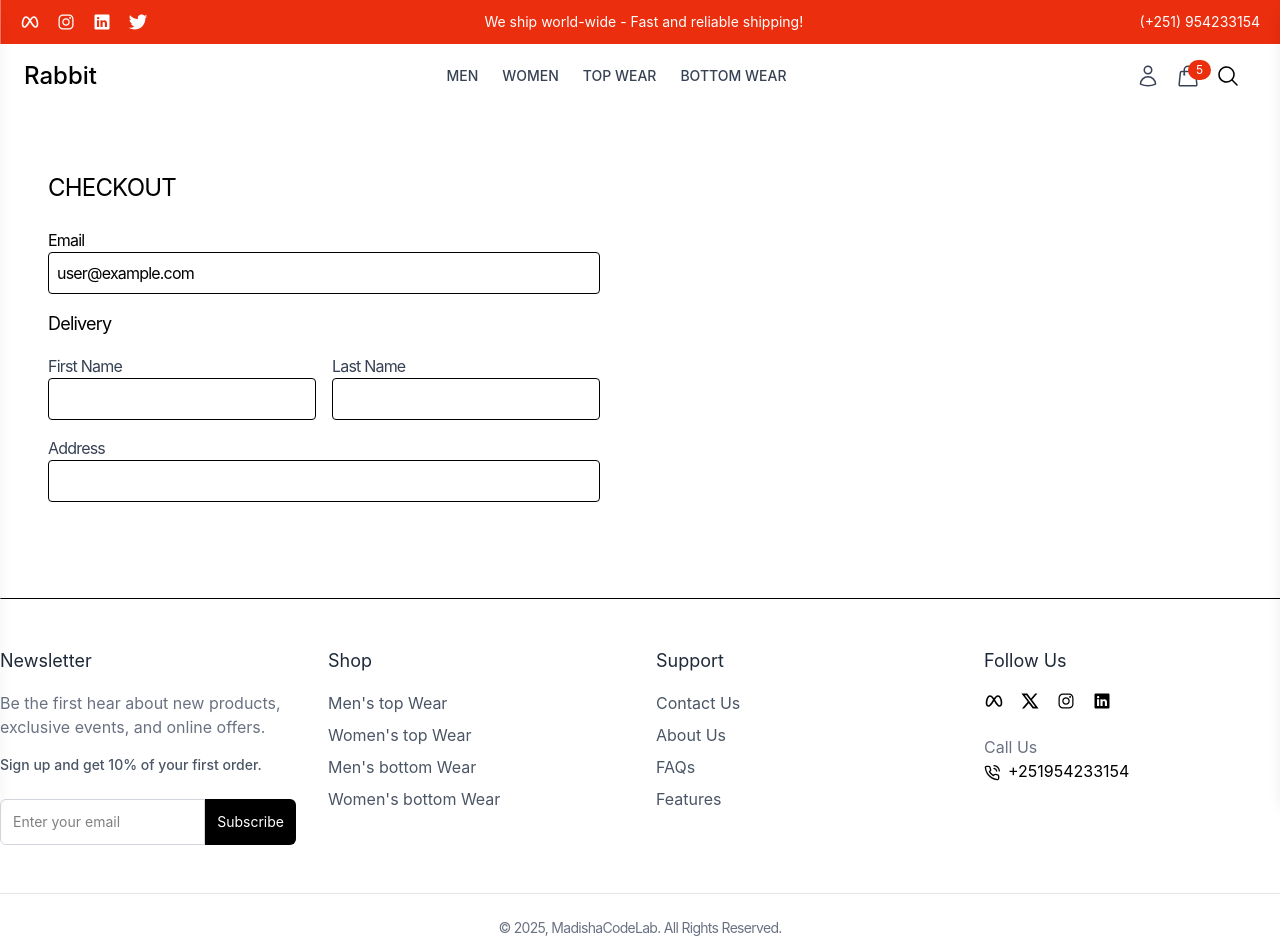
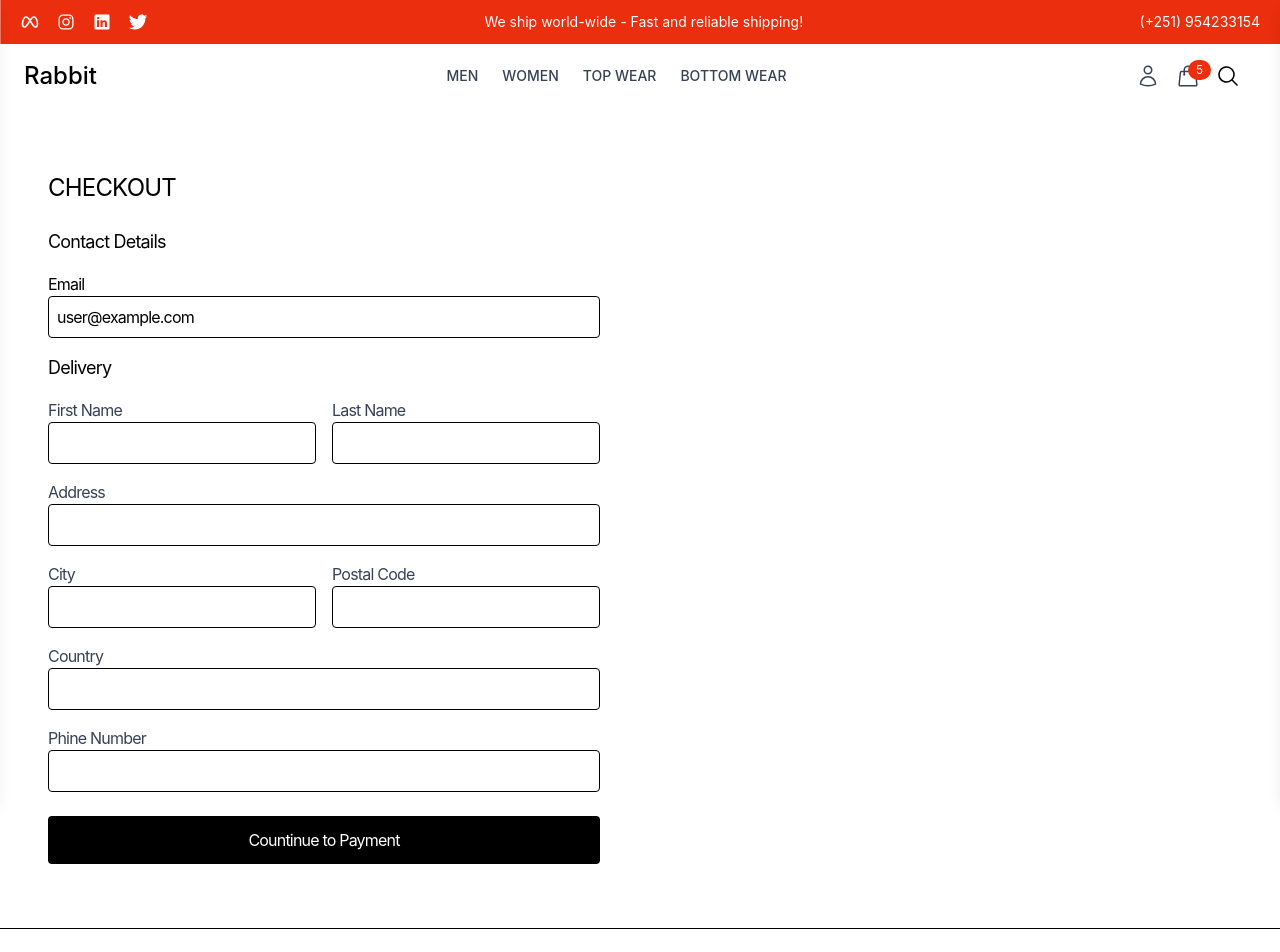
Before and after one commit to MadisoMelese/Rabbit-Collection, a React (Vite) app in the folder frontend/: page /checkout in a window 1280 px wide. Shown: the top 952 px of the page. Built offline with nearby package versions, Linux system fonts and the light colour scheme.

Commit message:
payment method added

```diff
--- a/frontend/package.json
+++ b/frontend/package.json
@@ -10,6 +10,7 @@
     "preview": "vite preview"
   },
   "dependencies": {
+    "@paypal/react-paypal-js": "^8.8.2",
     "@tailwindcss/vite": "^4.0.5",
     "react": "^19.0.0",
     "react-dom": "^19.0.0",
--- a/frontend/src/components/Cart/CheckOut.jsx
+++ b/frontend/src/components/Cart/CheckOut.jsx
@@ -1,5 +1,6 @@
 import { useState } from "react";
 import { useNavigate } from "react-router-dom";
+import PaypalButton from "./PaypalButton";
 
 const cart = {
   product: [
@@ -29,19 +30,34 @@ const CheckOut = () => {
   const [shippingAddress, setShippingAddress] = useState({
     firstName: "",
     lastName: "",
-    address:"",
-    city:"",
-    postalCode:"",
-    country:"",
-    phone:"",
+    address: "",
+    city: "",
+    postalCode: "",
+    country: "",
+    phone: "",
   });
+const [checkoutId, setCheckoutId] = useState(null)
+
+
+  const handlecreateCheckout = (e) => {
+    e.preventDefault();
+    console.log("checkout created");
+    console.log(shippingAddress);
+    console.log(checkoutId)
+  }
+
+  const handleSuccessPayment = (details)=>{
+    console.log("payment success", details);
+  }
+
   return (
     <div className="grid grid-cols-1 lg:grid-cols-2 gap-8 max-w-7xl mx-auto py-10 px-6 tracking-tighter">
       {/* Left section */}
       <div className="bg-white rounded-lg p-6">
         <h2 className="text-2xl uppercase mb-6">Checkout</h2>
-        <form action="">
-          <h3 className="text-lg mb-4"></h3>
+        <form onSubmit={handlecreateCheckout}>
+          <h3 className="text-lg mb-4">Contact Details</h3>
+          {/* Email */}
           <div className="mb-4">
             <label htmlFor="" className="text-gray block">
               Email
@@ -49,51 +65,154 @@ const CheckOut = () => {
             <input
               type="email"
               disabled
-            value='user@example.com'
-            className="w-full p-2 border rounded" />
+              value="user@example.com"
+              className="w-full p-2 border rounded"
+            />
           </div>
-          <h3 className="text-lg mb-4">
-            Delivery
-          </h3>
+          <h3 className="text-lg mb-4">Delivery</h3>
+          {/* Shipping Address */}
           <div className="mb-4 grid grid-cols-2 gap-4">
+            {/* First Name */}
             <div>
-              <label
-              className="block text-gray-700">First Name</label>
+              <label className="block text-gray-700">First Name</label>
               <input
                 required
                 type="text"
                 value={shippingAddress.firstName}
-              onChange={(e)=>setShippingAddress({...shippingAddress,firstName:e.target.value})}
-               className="w-full p-2 border rounded" />
+                onChange={(e) =>
+                  setShippingAddress({
+                    ...shippingAddress,
+                    firstName: e.target.value,
+                  })
+                }
+                className="w-full p-2 border rounded"
+              />
             </div>
+            {/* Last Name */}
             <div>
-              <label
-              className="block text-gray-700">Last Name</label>
+              <label className="block text-gray-700">Last Name</label>
               <input
                 required
                 type="text"
                 value={shippingAddress.lastName}
-              onChange={(e)=>setShippingAddress({...shippingAddress,lastName:e.target.value})}
-               className="w-full p-2 border rounded" />
+                onChange={(e) =>
+                  setShippingAddress({
+                    ...shippingAddress,
+                    lastName: e.target.value,
+                  })
+                }
+                className="w-full p-2 border rounded"
+              />
             </div>
           </div>
-
+          {/* Address */}
           <div className="mb-4">
-          <label
-              className="block text-gray-700">Address</label>
+            <label className="block text-gray-700">Address</label>
             <input
               value={shippingAddress.address}
-            onChange={(e)=>{
-              setShippingAddress({...shippingAddress, address:e.target.value})
+              onChange={(e) => {
+                setShippingAddress({
+                  ...shippingAddress,
+                  address: e.target.value,
+                });
               }}
               type="text"
               className="w-full p-2 border rounded"
               required
             />
           </div>
-            <div className="mb-4 grid grid-cols-2 gap-4"></div>
+          {/* City */}
+          <div className="mb-4 grid grid-cols-2 gap-4">
+            <div>
+              <label className="block text-gray-700">City</label>
+              <input
+                required
+                type="text"
+                value={shippingAddress.city}
+                onChange={(e) =>
+                  setShippingAddress({
+                    ...shippingAddress,
+                    city: e.target.value,
+                  })
+                }
+                className="w-full p-2 border rounded"
+              />
+            </div>
+            {/* Postal code */}
+            <div>
+              <label className="block text-gray-700">Postal Code</label>
+              <input
+                required
+                type="text"
+                value={shippingAddress.postalCode}
+                onChange={(e) =>
+                  setShippingAddress({
+                    ...shippingAddress,
+                    postalCode: e.target.value,
+                  })
+                }
+                className="w-full p-2 border rounded"
+              />
+            </div>
+          </div>
+          {/* country */}
+          <div className="mb-4">
+            <label className="block text-gray-700">Country</label>
+            <input
+              value={shippingAddress.country}
+              onChange={(e) => {
+                setShippingAddress({
+                  ...shippingAddress,
+                  country: e.target.value,
+                });
+              }}
+              type="text"
+              className="w-full p-2 border rounded"
+              required
+            />
+          </div>
+          {/* Phone number */}
+          <div className="mb-4">
+            <label className="block text-gray-700">Phine Number</label>
+            <input
+              value={shippingAddress.phone}
+              onChange={(e) => {
+                setShippingAddress({
+                  ...shippingAddress,
+                  phone: e.target.value,
+                });
+              }}
+              type="number"
+              min={0}
+              className="w-full p-2 border rounded"
+              required
+            />
+          </div>
+
+{/* Payment method */}
+          <div className="mt-6">
+      {!checkoutId?(
+        <button
+        type="submit"
+        className="w-full bg-black text-white py-3 rounded">
+          Countinue to Payment
+        </button>
+      ):(
+      <div>
+        <h3 className="text-lg mb-4">Pay with Paypal</h3>
+        <PaypalButton
+        amount={cart.totalPrice}
+        onSuccess={handleSuccessPayment}
+        onError={(err)=>alert("payment failed")}
+        />
+      </div>
+      )}
+    </div>
         </form>
       </div>
+
+      {/* Right section */}
+
     </div>
   );
 };
--- /dev/null
+++ b/frontend/src/components/Cart/PaypalButton.jsx
@@ -0,0 +1,17 @@
+import { PayPalScriptProvider, PayPalButtons } from "@paypal/react-paypal-js";
+// client id: AaI_1HKKqLfxhZcIurPql51fGwboiOuN_knWLOmG3s4DKuCD4LKk8TVjl1eqS61Yczp6wQybYH7yT_cH
+// secret: ENFxWwy7MszffdU3bzDADCIekkRGNGe-WGWzfmk8xeJrCugUxcHDCjdDyfxUHRT7aFhjkbVN2cOZgJZl
+const PaypalButton = () => {
+  return (
+    <PayPalScriptProvider
+    options={{"client-id":"AaI_1HKKqLfxhZcIurPql51fGwboiOuN_knWLOmG3s4DKuCD4LKk8TVjl1eqS61Yczp6wQybYH7yT_cH"}}
+    >
+     <PayPalButtons
+     style={{ layout: "vertical" }}
+     >
+      </PayPalButtons>
+    </PayPalScriptProvider>
+  )
+}
+
+export default PaypalButton
```
Also changed, not shown: 1 other file (tests, documents, lock files or other folders). Lines whose indentation alone changed are shown as unchanged.
